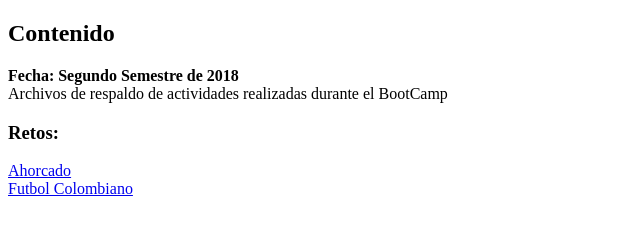
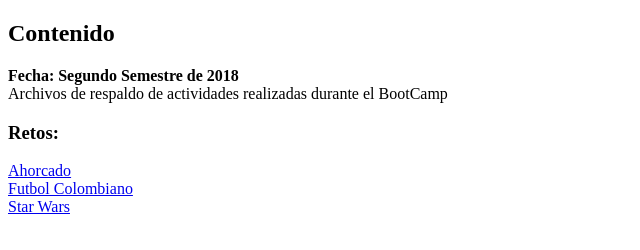
Before and after one commit to creaticjs/DanielCollazos, a plain HTML site: page index.html in a window 1280 px wide. Shown: the full height of the page, 0-640 px from the left. Drawn offline with Linux system fonts and the light colour scheme.

Commit message:
add reto 3

```diff
--- a/index.html
+++ b/index.html
@@ -21,6 +21,8 @@
             <a href="./reto1">Ahorcado</a>
             <br>
             <a href="./reto2">Futbol Colombiano</a>
+            <br>
+            <a href="./reto3">Star Wars</a>
         </p>
     </div>
 </body>
```
